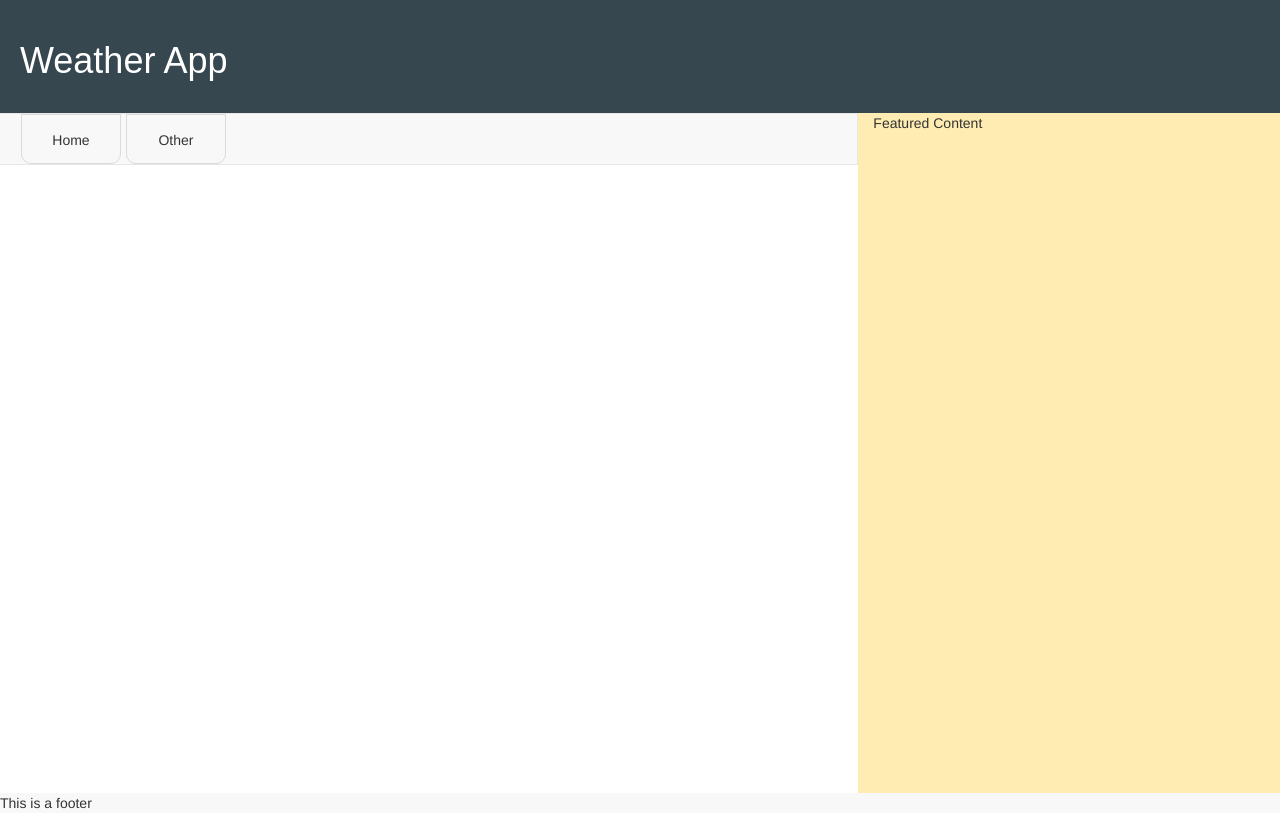
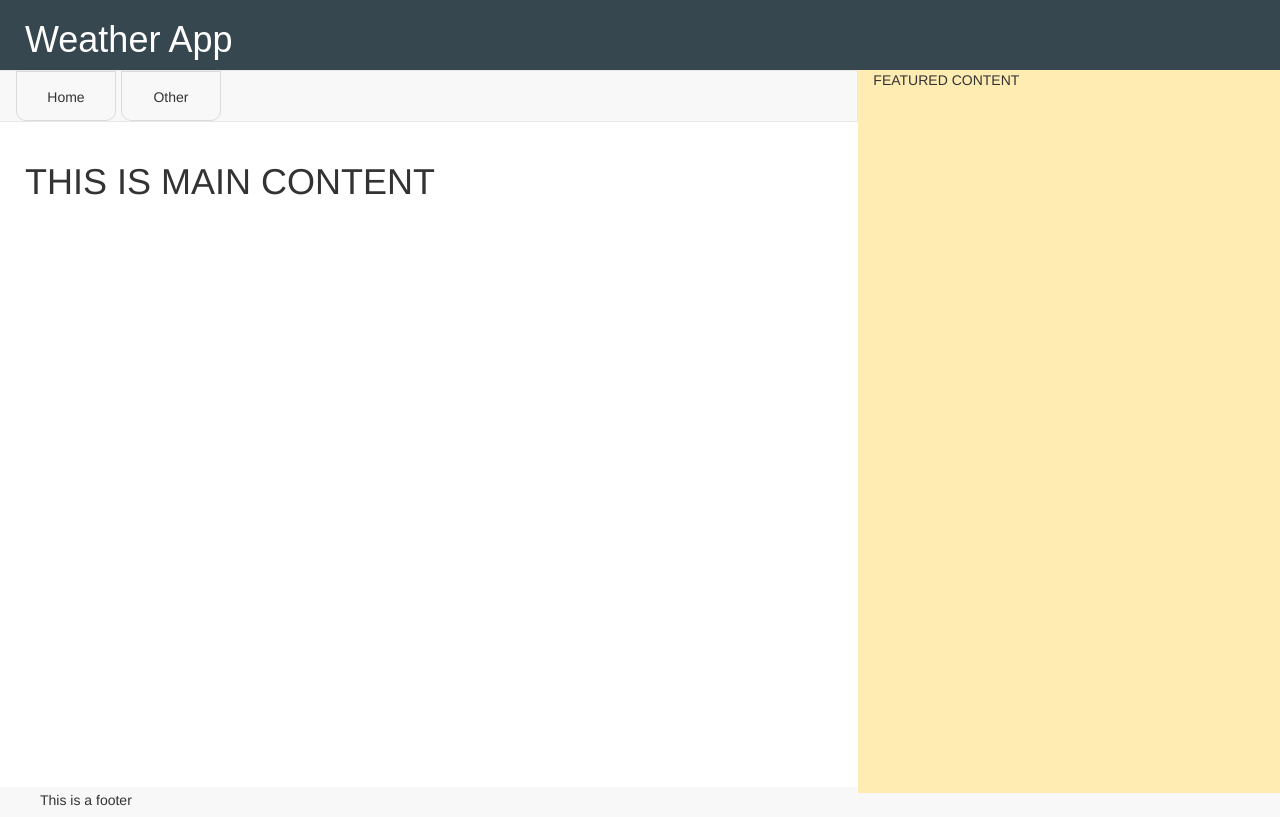
Before and after one commit to darylshy/Weatherapp, a website: page src/index.html in a window 1280 px wide. Drawn offline with nearby package versions, Linux system fonts and the light colour scheme.

Commit message:
made adjustments to the layout

```diff
--- a/scss/main.scss
+++ b/scss/main.scss
@@ -2,23 +2,19 @@
 	padding-left: 0;
 	padding-right: 0;
 }
-.page-header{
-	padding-bottom: 22px;
+.header-row{
+	background-color: #37474f;
 
 	h1{
-		padding: 0 0 0 20px;
 		color: #fff;
 		font-family: Arial;
 	}
 }
-.header-container{
-	background-color: #37474f;
-	padding-top: 1px;
-}
-.navbar{
+.nav-row{
 
-	margin-top: -21px;
-	border-radius: 0;
+	.navbar{
+		border-radius: 0;
+	}
 
 	li{
 	    list-style: none;
@@ -38,7 +34,7 @@
 		}
 
 		&:first-child{
-			margin-left: 20px;
+			margin-left: 30px;
 		}
 		a{
 			color: inherit;
@@ -51,12 +47,23 @@
 		}
 	}
 }
-
 .featured-content{
-	height: 85vh;
 	background-color: #ffecb3;
-	margin-top: -21px;
 }
 footer{
 	background-color: #F8F8F8;
+	height: 30px;
+	margin-top: -20px;
+
+	h5{
+		margin: 0;
+		height: 30px;
+	}
+
 }
+html, body, .container-fluid, .content-row, .featured-content{
+	height: 98%;
+}
+.header-row h1, .main-body h1, footer h5{
+	padding-left: 40px;
+}
--- a/src/index.html
+++ b/src/index.html
@@ -8,21 +8,42 @@
 	<link rel="stylesheet" type="text/css" href="../css/main.css">
 </head>
 <body>
+<!--||BEGIN: CONTAINER||-->
 	<div class="container-fluid">
-		<header class="header-container">
-			<div class="page-header">
-				<h1>Weather App</h1>
+<!--||BEGIN: HEADER||-->
+		<div class="row header-row main-header">
+			<h1>Weather App</h1>
+		</div>
+<!--<<END: HEADER >>-->
+
+<!--||BEGIN: CONTENT||-->
+		<div class="row content-row">
+			<div class="col-md-8 nav-wrapper body-wrapper">
+<!--||BEGIN: NAVIGATION||-->
+				<div class="row nav-row main-nav">
+					<nav class="navbar navbar-default">
+						<li><a href="">Home</a></li>
+						<li><a href="">Other</a></li>
+					</nav>
+				</div>
+<!--<<END: NAVIGATION>>-->
+<!--||BEGIN: BODY||-->
+				<div class="row body-row">
+					<div class="main-body">
+						<h1>THIS IS MAIN CONTENT</h1>
+					</div>
+				</div>
+<!--<<END: BODY>>-->
 			</div>
-		</header>
-		<div class="main-content row">
-			<nav class="navbar navbar-default col-md-8">
-				<li><a href="">Home</a></li>
-				<li><a href="">Other</a></li>
-			</nav>
-			<div class="featured-content col-md-4">Featured Content</div>
+<!--||BEGIN: FEATURED||-->
+			<div class="col-md-4 featured-content">FEATURED CONTENT</div>
+<!--<<END: FEATURED>>-->
 		</div>
-		<footer>This is a footer</footer>
-	</div>
+<!--<<END: CONTENT>>-->
+<!--||BEGIN: FOOTER||-->
+		<footer panel-footer><h5>This is a footer</h5></footer>
+<!--<<END: FOOTER>>-->
+
 
 
 	<!--||BEGIN: jQuery||-->
```
Also changed, not shown: css/main.css, 1 other file.
